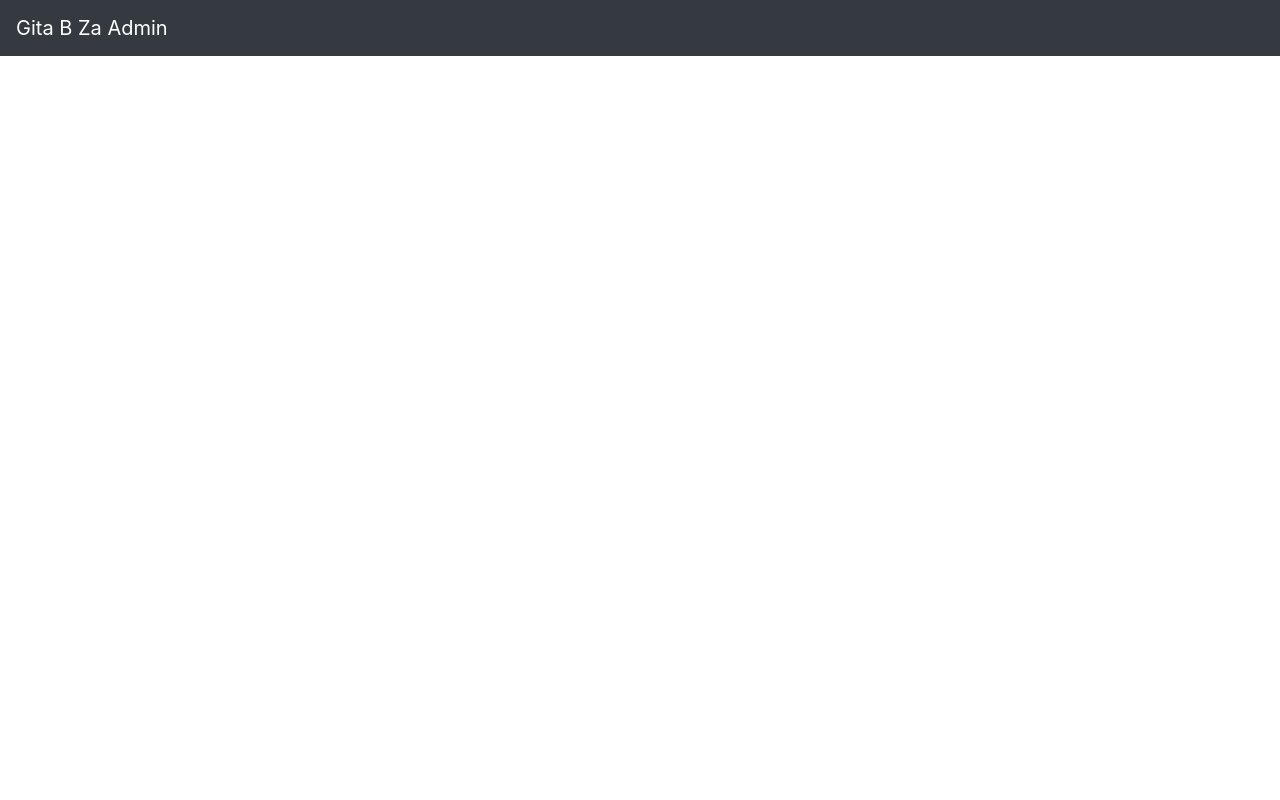
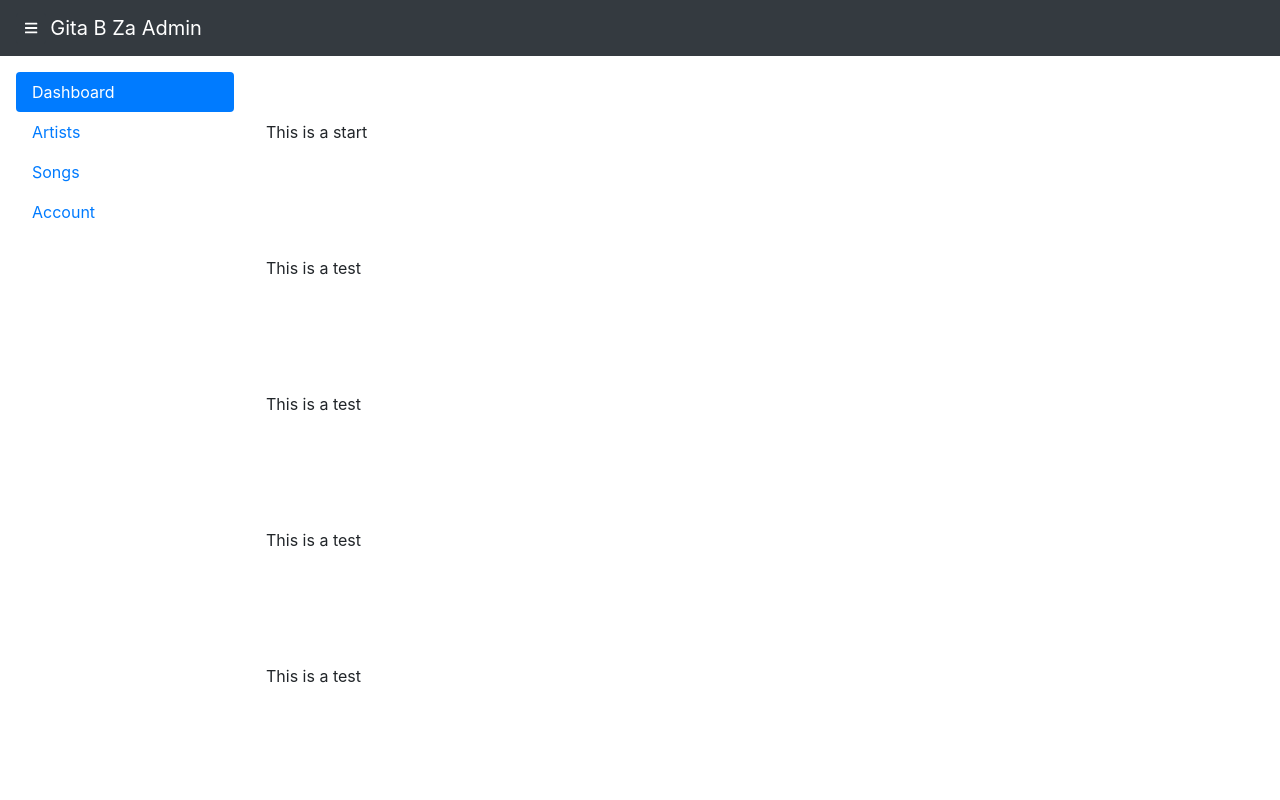
Before and after one commit to toe-pyae-sone-oo/gitabza-ui, a React (Create React App) app: page /admin in a window 1280 px wide. Shown: the top 800 px of the page. Built offline with nearby package versions, Linux system fonts and the light colour scheme.

Commit message:
add sidebar

```diff
--- a/package.json
+++ b/package.json
@@ -3,7 +3,11 @@
   "version": "0.1.0",
   "private": true,
   "dependencies": {
+    "@fortawesome/fontawesome-svg-core": "^1.2.32",
+    "@fortawesome/free-solid-svg-icons": "^5.15.1",
+    "@fortawesome/react-fontawesome": "^0.1.11",
     "bootstrap": "^4.5.2",
+    "classnames": "^2.2.6",
     "cra-template": "1.0.3",
     "react": "^16.13.1",
     "react-bootstrap": "^1.3.0",
--- a/src/components/AdminNav/AdminNav.js
+++ b/src/components/AdminNav/AdminNav.js
@@ -1,9 +1,21 @@
 import React from 'react'
-import Navbar from 'react-bootstrap/Navbar'
+import { Navbar, Button } from 'react-bootstrap'
+import { FontAwesomeIcon } from "@fortawesome/react-fontawesome";
+import { faBars } from "@fortawesome/free-solid-svg-icons";
 
-const AdminNav = () =>
-  <Navbar bg="dark" variant="dark">
-    <Navbar.Brand href="#home">Gita B Za Admin</Navbar.Brand>
+const AdminNav = ({ toggle }) =>
+  <Navbar bg="dark" variant="dark" fixed="top">
+    <Button
+      size="sm"
+      className="mr-1"
+      onClick={toggle}
+      variant="dark"
+    >
+      <FontAwesomeIcon icon={faBars} />
+    </Button>
+    <Navbar.Brand href="#home">
+      Gita B Za Admin
+    </Navbar.Brand>
   </Navbar>
 
 export default AdminNav
--- /dev/null
+++ b/src/components/AdminSideBar/AdminSideBar.css
@@ -0,0 +1,25 @@
+.Sidebar {
+  position: fixed;
+  min-width: 100%;
+  max-width: 100%;
+  z-index: 100;
+  margin-left: -100%;
+  height: 100%;
+  padding: 72px 16px 16px;
+  transition: .250s;
+  background-color: white;
+}
+
+.Sidebar--is-open {
+  margin-left: 0;
+  transition: all 0.250s, height 0s;
+  height: 100%;
+}
+
+@media only screen and (min-width: 768px) {
+  .Sidebar {
+    min-width: 250px;
+    max-width: 250px;
+    height: 100%;
+  }
+}
--- /dev/null
+++ b/src/components/AdminSideBar/AdminSideBar.js
@@ -0,0 +1,27 @@
+import React from 'react'
+import { NavLink } from 'react-router-dom'
+import classNames from 'classnames'
+import Nav from 'react-bootstrap/Nav'
+import './AdminSideBar.css'
+
+const AdminSideBar = ({ isOpen }) =>
+  <Nav
+    defaultActiveKey="/admin"
+    className={classNames('flex-column', 'Sidebar', { 'Sidebar--is-open': isOpen })}
+    variant="pills"
+  >
+    <Nav.Item>
+      <Nav.Link as={NavLink} exact to="/admin">Dashboard</Nav.Link>
+    </Nav.Item>
+    <Nav.Item>
+      <Nav.Link as={NavLink} to="/admin/artists">Artists</Nav.Link>
+    </Nav.Item>
+    <Nav.Item>
+      <Nav.Link as={NavLink} to="/admin/songs">Songs</Nav.Link>
+    </Nav.Item>
+    <Nav.Item>
+      <Nav.Link as={NavLink} to="/admin/account">Account</Nav.Link>
+    </Nav.Item>
+  </Nav>
+
+export default AdminSideBar
--- /dev/null
+++ b/src/layouts/AdminLayout/AdminLayout.css
@@ -0,0 +1,20 @@
+.AdminLayoutContainer {
+  margin-left: 0;
+  padding: 72px 16px 16px;
+  transition: all .250s;
+  display: block;
+}
+
+.AdminLayoutContainer--is-open {
+  margin-left: 100%;
+  transition: all 0.250s;
+  display: none;
+}
+
+@media only screen and (min-width: 768px) {
+  .AdminLayoutContainer--is-open {
+    margin-left: 250px;
+    display: block;
+    width: auto;
+  }
+}
--- a/src/layouts/AdminLayout/AdminLayout.js
+++ b/src/layouts/AdminLayout/AdminLayout.js
@@ -1,9 +1,38 @@
-import React from 'react'
+import React, { useState } from 'react'
+import { Container, Row, Col } from 'react-bootstrap'
+import classNames from 'classnames'
 import AdminNav from '../../components/AdminNav/AdminNav'
+import AdminSidebar from '../../components/AdminSideBar/AdminSideBar'
+import './AdminLayout.css'
 
-const AdminLayout = () =>
-  <div>
-    <AdminNav/>
-  </div>
+const AdminLayout = () => {
+  const [isOpen, setOpen] = useState(true)
+
+  const toggleSidebar = () => setOpen(!isOpen)
+
+  return (
+    <div>
+      <AdminNav toggle={toggleSidebar} />
+      <AdminSidebar isOpen={isOpen} />
+      <Container
+        fluid
+        className={classNames('AdminLayoutContainer', { 'AdminLayoutContainer--is-open': isOpen })}
+      >
+        <Row>
+          <Col>
+            <p className="py-5">This is a start</p>
+            <p className="py-5">This is a test</p>
+            <p className="py-5">This is a test</p>
+            <p className="py-5">This is a test</p>
+            <p className="py-5">This is a test</p>
+            <p className="py-5">This is a test</p>
+            <p className="py-5">This is a test</p>
+            <p className="py-5">This is an end</p>
+          </Col>
+        </Row>
+      </Container>
+    </div>
+  )
+}
 
 export default AdminLayout
```
Also changed, not shown: 1 other file (tests, documents, lock files or other folders).
